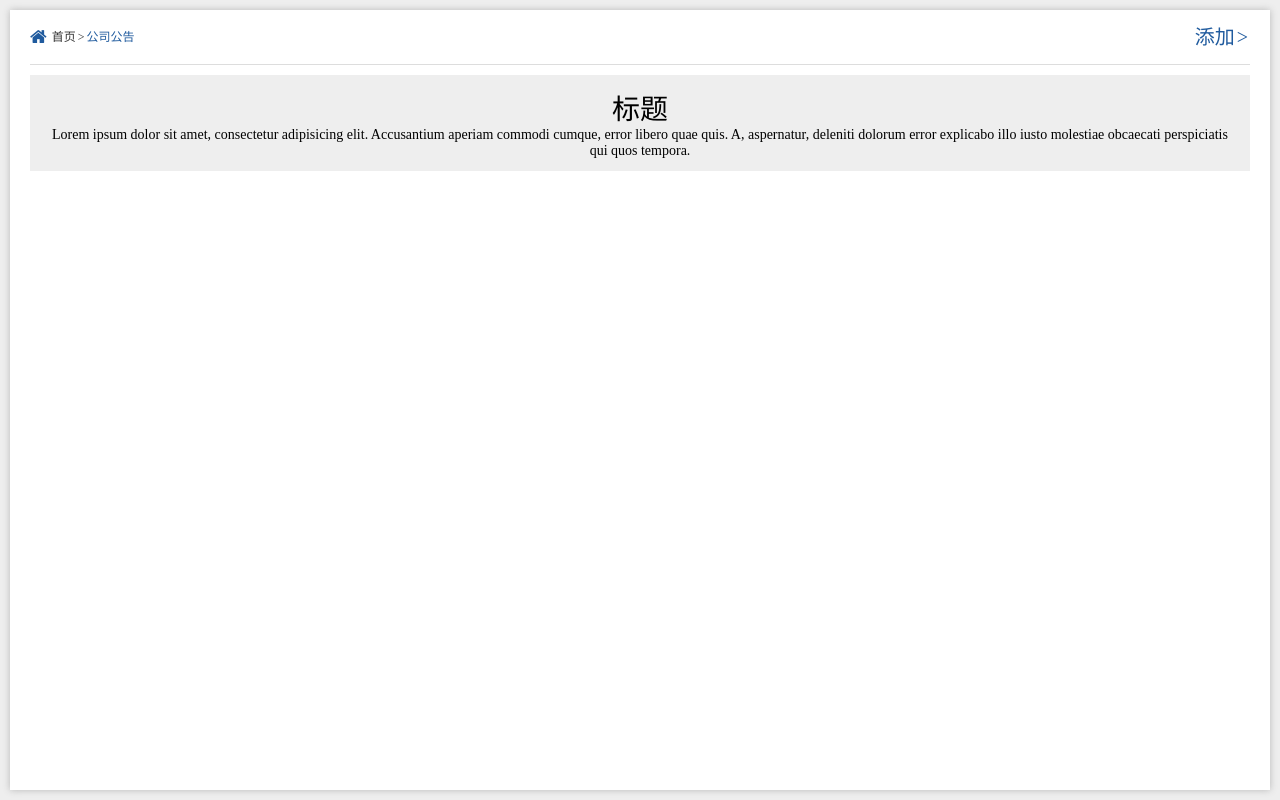
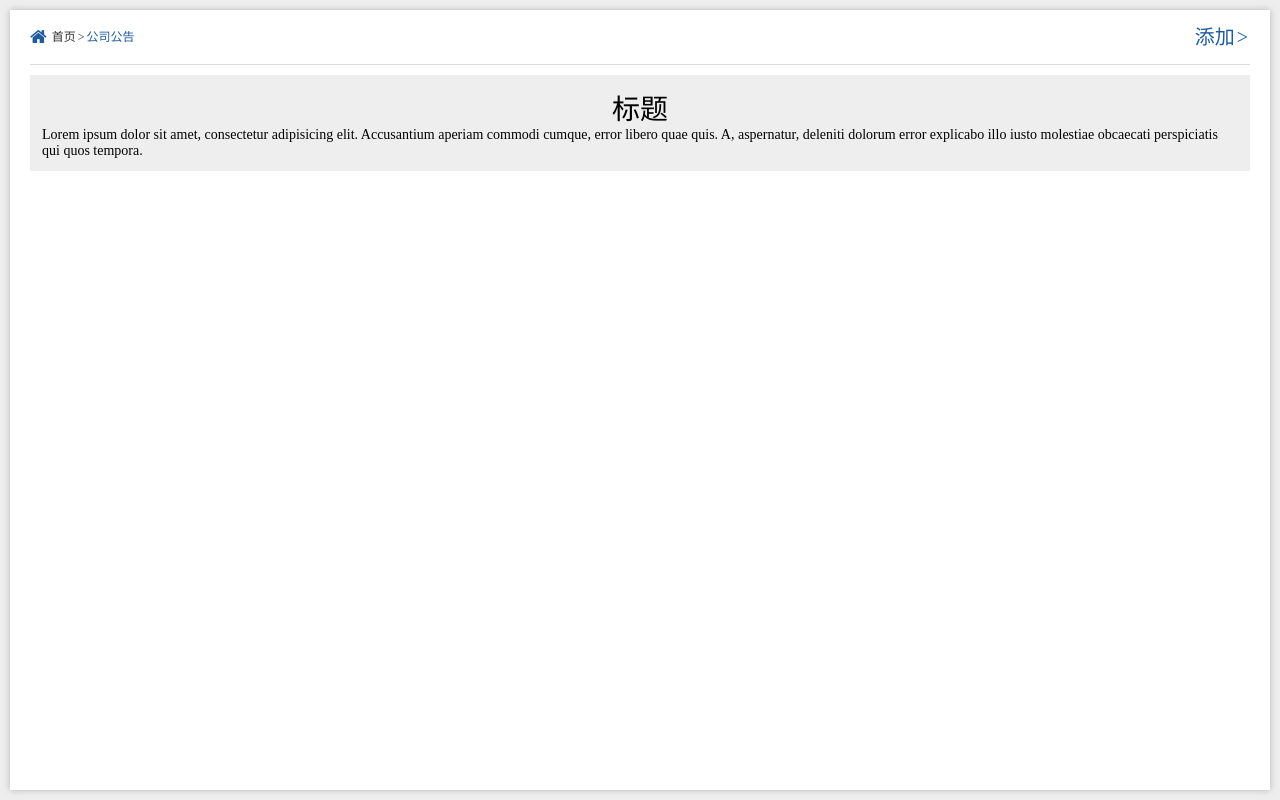
Before and after one commit to michealuo/oa, a Django app: template notice/templates/notice/GongGao1.html in a window 1280 px wide. Run offline with Django 3.2, Linux system fonts and the light colour scheme; the template is opened without the code that fills it, so the values that code supplies are empty.

Commit message:
通知公告修改

```diff
--- a/notice/templates/notice/GongGao1.html
+++ b/notice/templates/notice/GongGao1.html
@@ -33,9 +33,13 @@
             <a href="/notice/notice_add" style="float:right;font-size: 20px;color: #205b9e">添加</a>
         </div>
         <!-- 内容 -->
-        <div class="wenxts_ke" style="text-align: center">
-            <h1>标题</h1>
+        <div class="wenxts_ke">
+            <div style="text-align: center">
+                <h1>标题</h1>
+            </div>
+            <div>
             <h4>Lorem ipsum dolor sit amet, consectetur adipisicing elit. Accusantium aperiam commodi cumque, error libero quae quis. A, aspernatur, deleniti dolorum error explicabo illo iusto molestiae obcaecati perspiciatis qui quos tempora.</h4>
+            </div>
         </div>
     </div>
 
```
